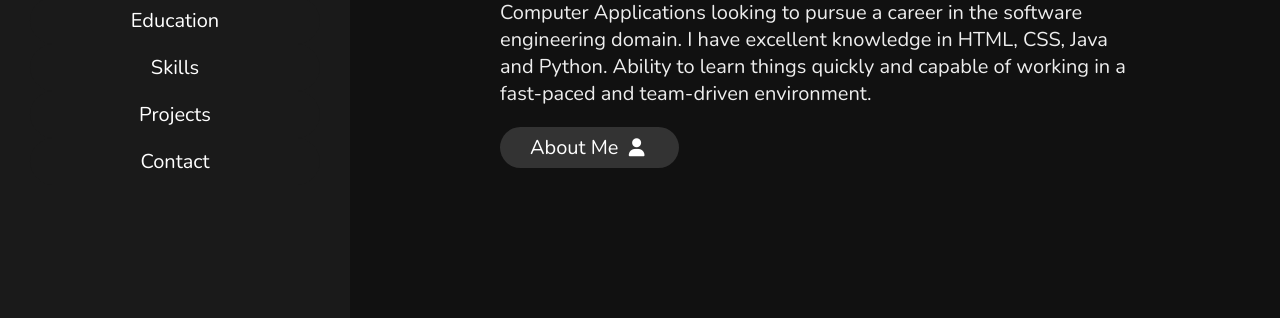
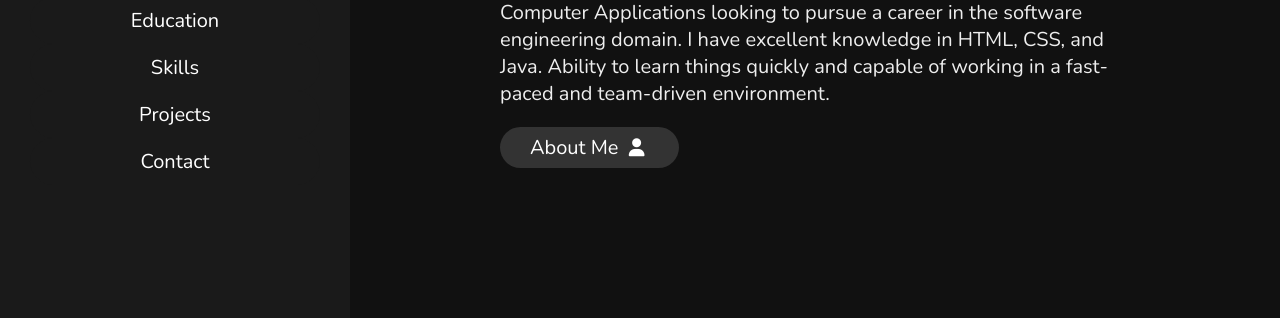
Before and after one commit to saurabh78crypto/Myfolio.io, a plain HTML site: page index.html in a window 1280 px wide. Shown: the part 482-800 px from the top of the page. Drawn offline with nearby package versions, Linux system fonts and the light colour scheme.

Commit message:
fixed..!

```diff
--- a/index.html
+++ b/index.html
@@ -46,7 +46,7 @@
 
     <h3>HI THERE !</h3>
     <h1>I'M <span>Saurabh Pingale</span></h1>
-    <p>Committed and goal-oriented professional pursuing Master in Computer Applications looking to pursue a career in the software engineering domain. I have excellent knowledge in HTML, CSS, Java and Python. Ability to learn things quickly and capable of working in a fast-paced and team-driven environment.
+    <p>Committed and goal-oriented professional pursuing Master in Computer Applications looking to pursue a career in the software engineering domain. I have excellent knowledge in HTML, CSS, and Java. Ability to learn things quickly and capable of working in a fast-paced and team-driven environment.
     </p>
     <a href="#about"><button class="btn">About Me <i class="fas fa-user"></i></button></a>
 
```
